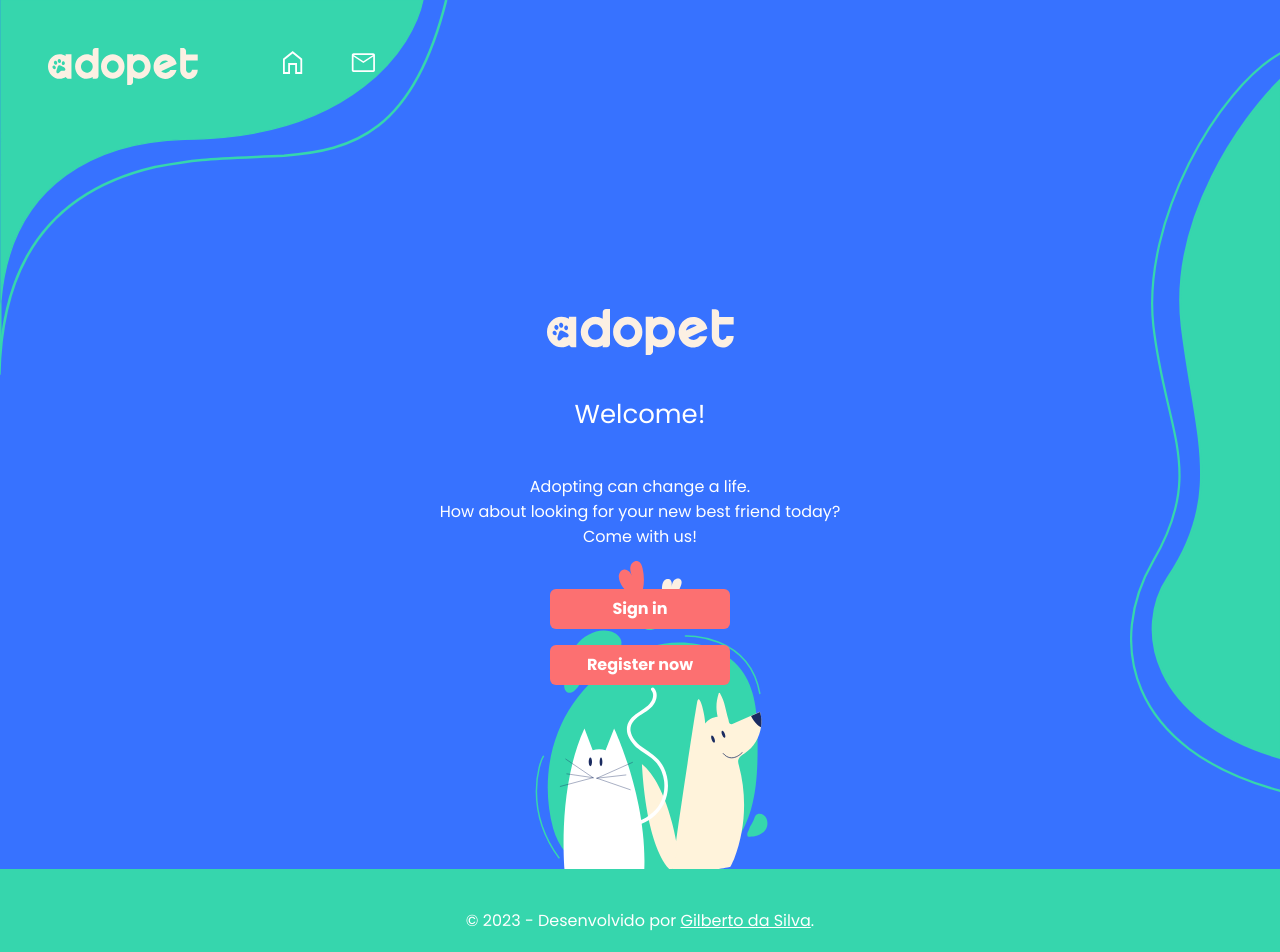
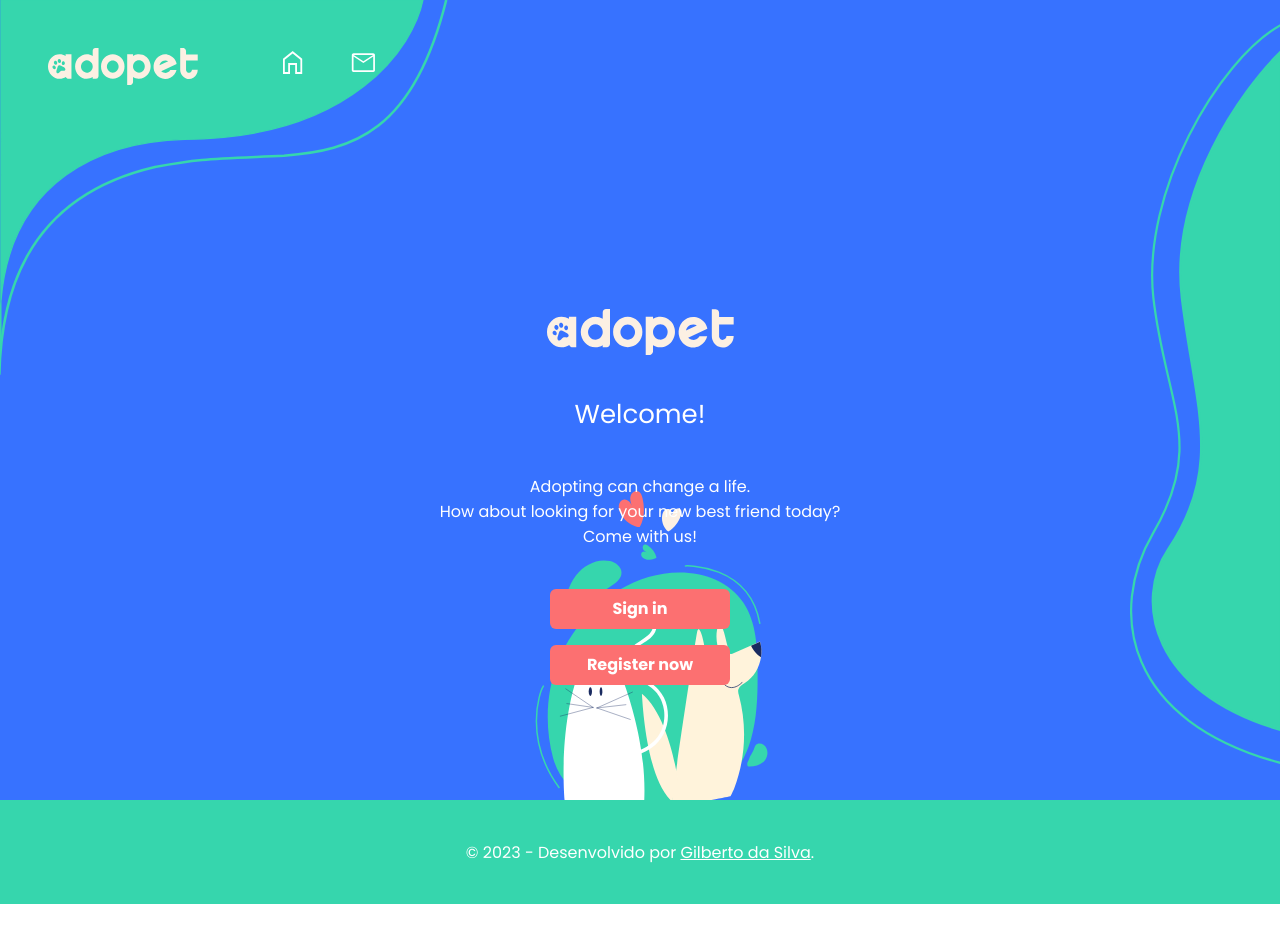
Before and after one commit to gilbertouk/fe-adopet, a React (Vite) app: page / in a window 1280 px wide. Shown: the top 952 px of the page. After the commit the page ends 904 px from the top, so only its background shows below. Built offline with nearby package versions, Linux system fonts and the light colour scheme.

Commit message:
fix footer

```diff
--- a/src/App.css
+++ b/src/App.css
@@ -14,6 +14,7 @@ body,
 #root,
 main {
   min-height: 100vh;
+  height: 100vh;
 }
 
 * {
@@ -211,6 +212,8 @@ button:hover {
   background-position: top left;
   background-size: auto;
   font-size: 1rem;
+  min-height: calc(100vh - 6.5rem);
+  overflow: auto;
 }
 
 .home-page-container-title {
@@ -443,6 +446,8 @@ button:hover {
   display: flex;
   justify-content: center;
   align-items: center;
+  position: sticky;
+  bottom: 0;
 }
 
 /* TABLET */
--- a/src/pages/authentication-pages/support/index.jsx
+++ b/src/pages/authentication-pages/support/index.jsx
@@ -58,6 +58,7 @@ const SupportPage = () => {
   };
 
   return (
+    <div className="main">
       <div className="home-page-container ">
         {auth.email ? <Header signOut={signOut} /> : <Header />}
         <p className="home-page-container-title">
@@ -101,6 +102,7 @@ const SupportPage = () => {
             </div>
           </form>
         </div>
+      </div>
       <Footer />
     </div>
   );
--- a/src/pages/protected-pages/profile/index.jsx
+++ b/src/pages/protected-pages/profile/index.jsx
@@ -87,7 +87,7 @@ const Profile = () => {
   useEffect(() => {}, [newPicture]);
 
   return (
-    <>
+    <div className="main">
       <div className="home-page-container contact-page-container">
         <Header signOut={signOut} urlPhoto={user.url_photo} />
         <h1 className="profile-page-title">
@@ -151,7 +151,7 @@ const Profile = () => {
         </div>
       </div>
       <Footer />
-    </>
+    </div>
   );
 };
 
```
Lines whose indentation alone changed are shown as unchanged.
